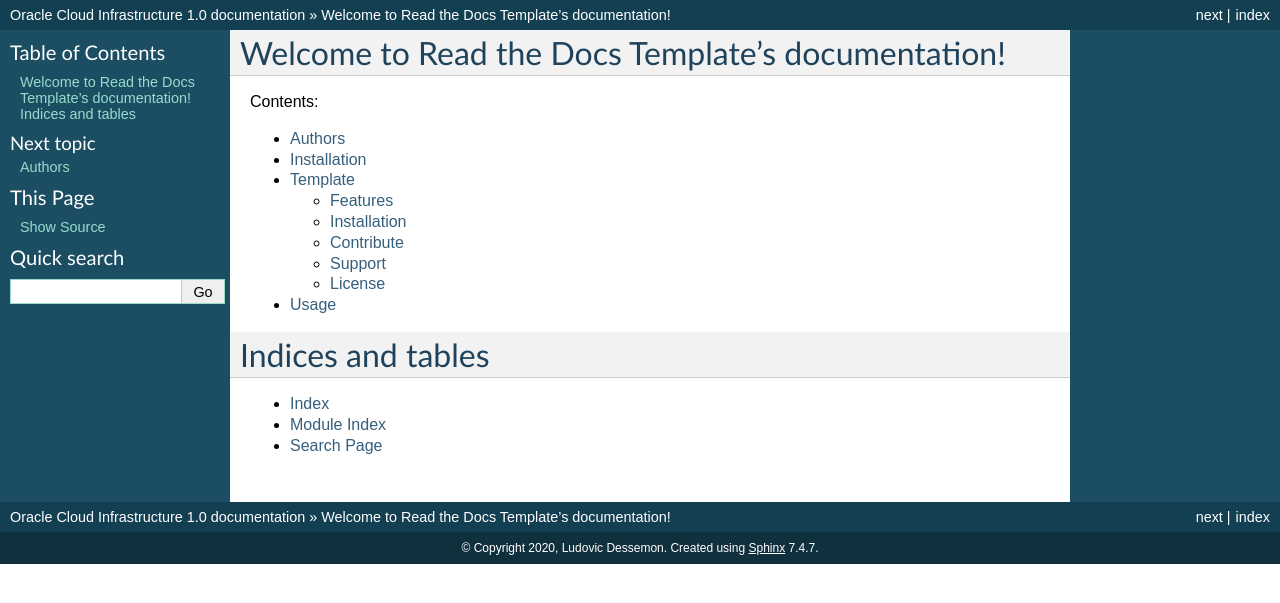
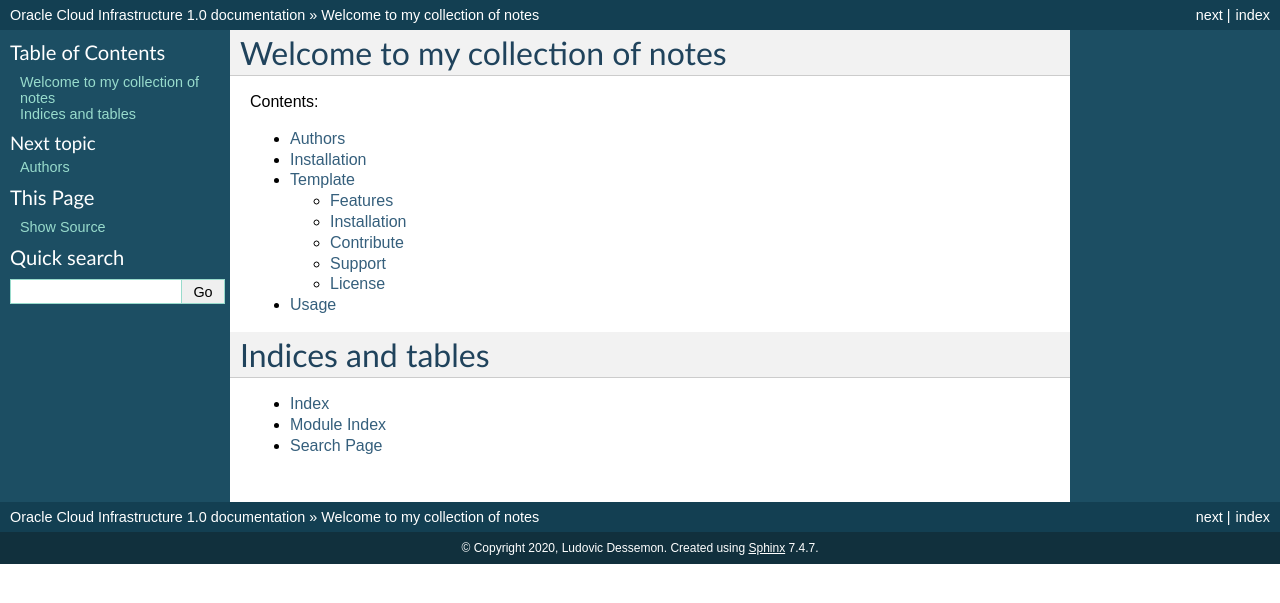
Before and after one commit to ldessemon2/ldessemon-oci, a Sphinx documentation site: the page built from docs/index.rst, in a window 1280 px wide. Shown: the top 603 px of the page. Built offline with Sphinx 7.4.7, drawn with Linux system fonts in a browser that asks for light colours.

Commit message:
Update index.rst

```diff
--- a/docs/index.rst
+++ b/docs/index.rst
@@ -3,7 +3,7 @@
    You can adapt this file completely to your liking, but it should at least
    contain the root `toctree` directive.
 
-Welcome to Read the Docs Template's documentation!
+Welcome to my collection of notes
 ==================================================
 
 Contents:
```
